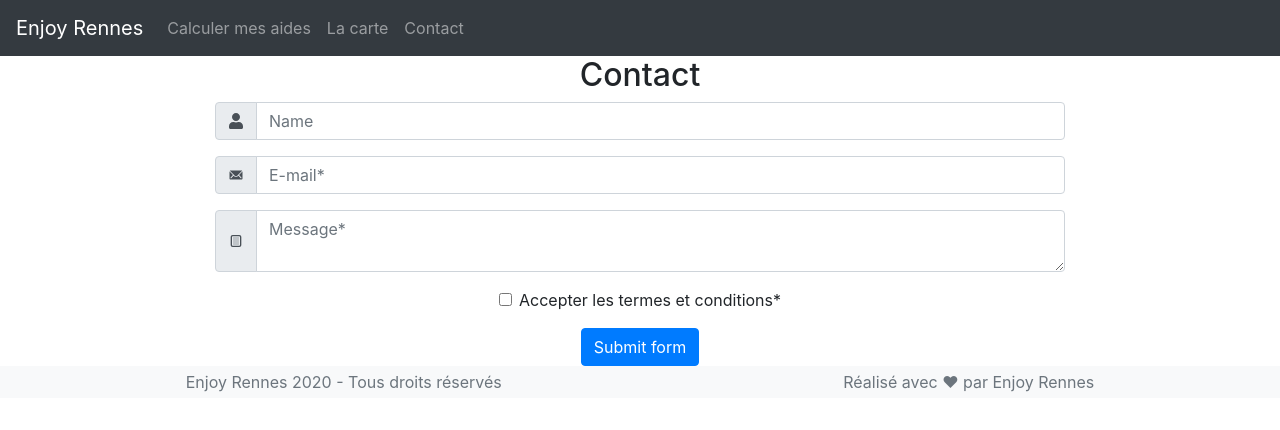
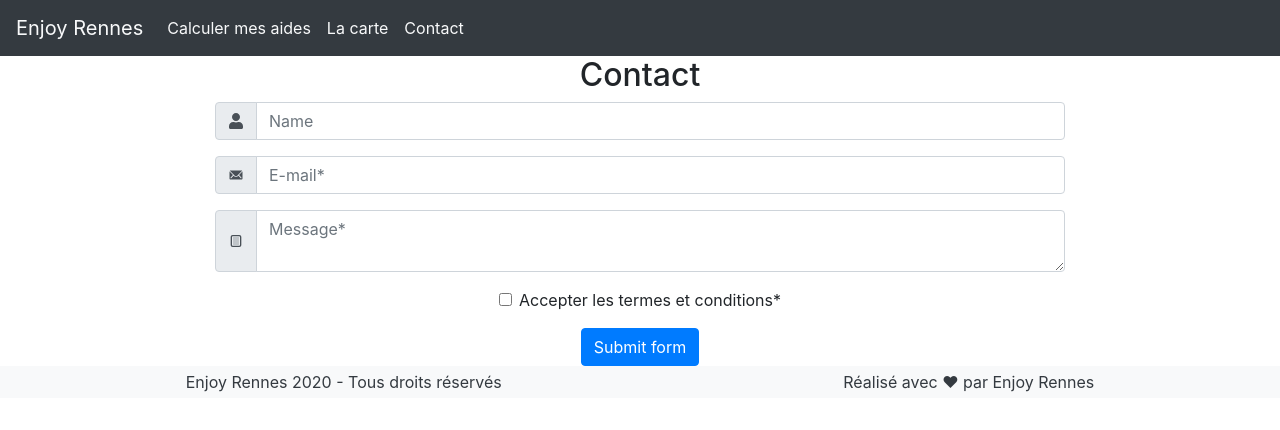
Before and after one commit to enjoy-rennes/front-end, a Next.js app: page /contact in a window 1280 px wide. Shown: the top 430 px of the page. Built offline with nearby package versions, Linux system fonts and the light colour scheme.

Commit message:
SEO + Best Practices + Accessibility update

```diff
--- a/src/components/Footer/Footer.js
+++ b/src/components/Footer/Footer.js
@@ -4,8 +4,8 @@ import { Container } from 'react-bootstrap';
 export default function Footer() {
     return (
         <Container fluid={true} className="d-flex justify-content-around text-center align-items-center bg-light py-1 text-secondary">
-            <span>Enjoy Rennes 2020 - Tous droits réservés</span>
-            <span>
+            <span className='text-dark'>Enjoy Rennes 2020 - Tous droits réservés</span>
+            <span className='text-dark'>
                 Réalisé avec{' '}
                 <span>❤</span>
                 {' '}par Enjoy Rennes
--- a/src/components/Head/Head.js
+++ b/src/components/Head/Head.js
@@ -3,18 +3,16 @@ import Head from 'next/head';
 
 export default function HeadCommon() {
     return (
-        <div className='App'>
         <Head>
-                <meta charset='utf-8' />
-                <link rel='enjoy rennes icon' href='/favicon.ico' />
-                <link rel='stylesheet' href='https://stackpath.bootstrapcdn.com/bootstrap/4.4.1/css/bootstrap.min.css' integrity='sha384-Vkoo8x4CGsO3+Hhxv8T/Q5PaXtkKtu6ug5TOeNV6gBiFeWPGFN9MuhOf23Q9Ifjh' crossorigin='anonymous' />
+            <html lang="fr" />
+            <meta charSet='utf-8' />
+            <link rel='enjoy rennes icon' />
+            <link rel='stylesheet' href='https://stackpath.bootstrapcdn.com/bootstrap/4.4.1/css/bootstrap.min.css' integrity='sha384-Vkoo8x4CGsO3+Hhxv8T/Q5PaXtkKtu6ug5TOeNV6gBiFeWPGFN9MuhOf23Q9Ifjh' crossOrigin='anonymous' />
             <meta name='application-name' content='Enjoy-Rennes'></meta>
             <meta name='keywords' content='enjoy, rennes, profiter, apprécier, réduction, promotion, découvrir, moins cher, aide, aide financière, logement, transport, anti-gaspi, anti-gaspillage, bon plan, carte'></meta>
             <meta name='referrer' content='no-referrer' />
             <meta name='robots' content='follow' />
             <meta name='theme-color' content='#000000' />
         </Head>
-
-        </div>
     );
 }
--- a/src/components/Header/Header.js
+++ b/src/components/Header/Header.js
@@ -3,15 +3,13 @@ import { Nav, Navbar } from 'react-bootstrap';
 
 export default function Header() {
     return (
-        <div id="header">
-            <Navbar bg="dark" variant="dark">
-                <Navbar.Brand href="/">Enjoy Rennes</Navbar.Brand>
-                <Nav className="mr-auto">
-                    <Nav.Link href="/helps">Calculer mes aides</Nav.Link>
-                    <Nav.Link href="/map">La carte</Nav.Link>
-                    <Nav.Link href="/contact">Contact</Nav.Link>
-                </Nav>
-            </Navbar>
-        </div>
+        <Navbar bg='dark' variant='dark'>
+            <Navbar.Brand className='text-light' href='/'>Enjoy Rennes</Navbar.Brand>
+            <Nav className='mr-auto'>
+                <Nav.Link className='text-light' href='/helps' >Calculer mes aides</Nav.Link>
+                <Nav.Link className='text-light' href='/map'>La carte</Nav.Link>
+                <Nav.Link className='text-light' href='/contact'>Contact</Nav.Link>
+            </Nav>
+        </Navbar>
     );
 }
--- a/src/components/Map/Map.js
+++ b/src/components/Map/Map.js
@@ -12,7 +12,7 @@ export default class MapsComponent extends React.Component {
     render() {
         const { height, width } = this.state;
         return (
-            <iframe src="https://www.google.com/maps/d/u/1/embed?mid=18FeJq0Bbd8iDlUVpYlhhUWlQnLsx3kfH" width={width} height={height}></iframe>
+            <iframe title='enjoy-rennes-maps' src="https://www.google.com/maps/d/u/1/embed?mid=18FeJq0Bbd8iDlUVpYlhhUWlQnLsx3kfH" width={width} height={height}></iframe>
         );
     }
 
--- a/src/pages/contact.js
+++ b/src/pages/contact.js
@@ -10,7 +10,7 @@ export default function Contact() {
         <div className="App">
             <HeadCommon />
             <Head>
-                <meta name='description' content='Enjoy Rennes est une appli qui permet aux citoyens Rennais de trouver des aides financières, des réductions et des moyens anti-gaspi.' />
+                <meta name='description' content='Contacter Enjoy Rennes.' />
                 <title>Enjoy Rennes - Contact</title>
             </Head>
 
--- a/src/pages/helps.js
+++ b/src/pages/helps.js
@@ -10,7 +10,7 @@ export default function Helps() {
         <div className="App">
             <HeadCommon />
             <Head>
-                <meta name='description' content='Enjoy Rennes est une appli qui permet aux citoyens Rennais de trouver des aides financières, des réductions et des moyens anti-gaspi.' />
+                <meta name='description' content='Découvrez les aides que vous pouvez bénéficier dès à présent.' />
                 <title>Enjoy Rennes - Calculer mes aides</title>
             </Head>
 
--- a/src/pages/index.js
+++ b/src/pages/index.js
@@ -9,7 +9,7 @@ export default function HomePage() {
         <div className='App'>
             <HeadCommon />
             <Head>
-                <meta name='description' content='Enjoy Rennes est une appli qui permet aux citoyens Rennais de trouver des aides financières, des réductions et des moyens anti-gaspi.' />
+                <meta name='description' content='Enjoy Rennes est une appli qui permet aux citoyens Rennais de trouver des aides financières, aides au logement, des réductions et des moyens anti-gaspi.' />
                 <title>Enjoy Rennes</title>
             </Head>
 
--- a/src/pages/map.js
+++ b/src/pages/map.js
@@ -10,7 +10,7 @@ export default function Map() {
         <div className="App">
             <HeadCommon />
             <Head>
-                <meta name='description' content='Enjoy Rennes est une appli qui permet aux citoyens Rennais de trouver des aides financières, des réductions et des moyens anti-gaspi.' />
+                <meta name='description' content='Découvrez les aides financières, les aides au logement, les réductions et des moyens anti-gaspi autour de vous à Rennes.' />
                 <title>Enjoy Rennes - La Carte</title>
             </Head>
 
```
Also changed, not shown: src/pages/_error.js (+5 -3 lines). Lines whose indentation alone changed are shown as unchanged.
